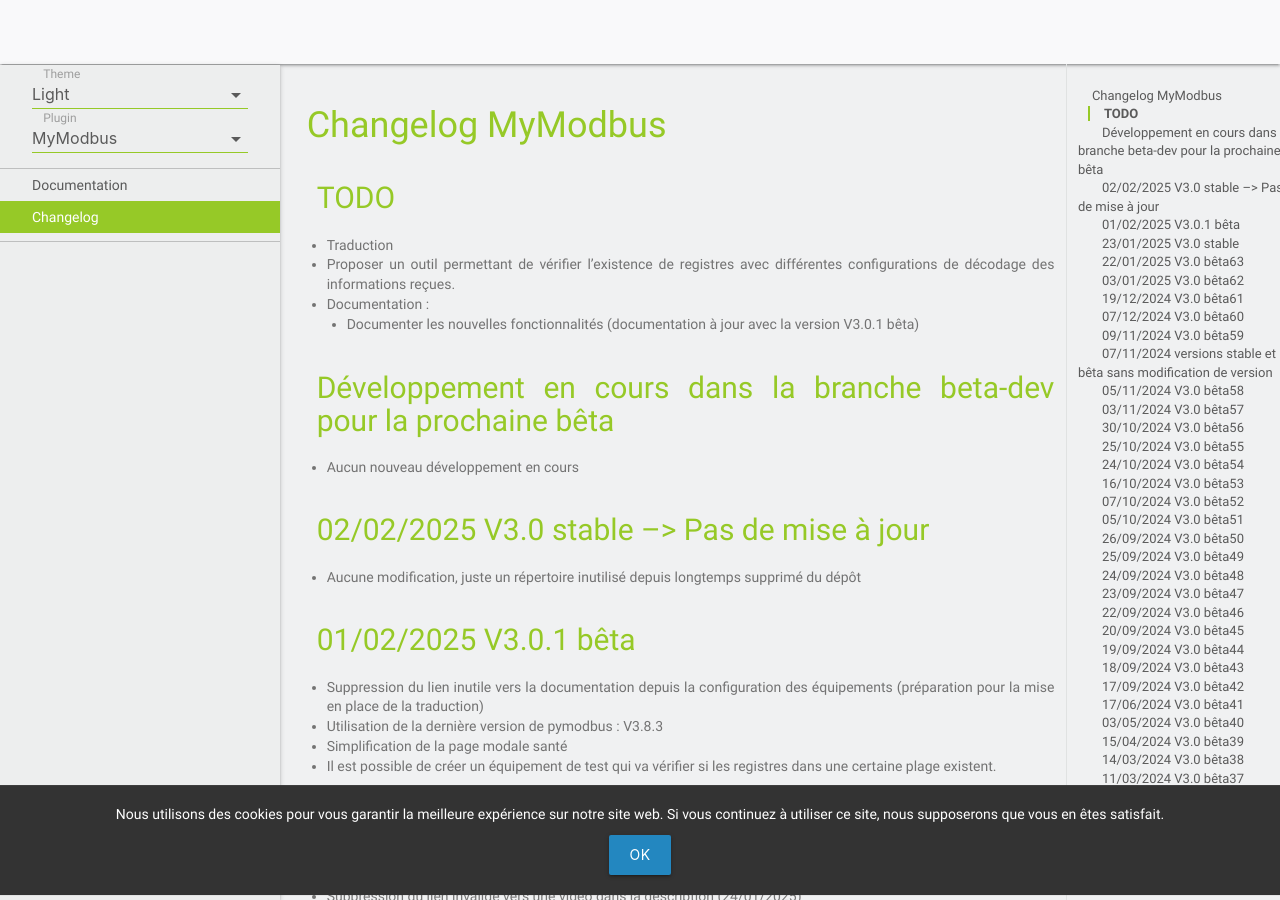
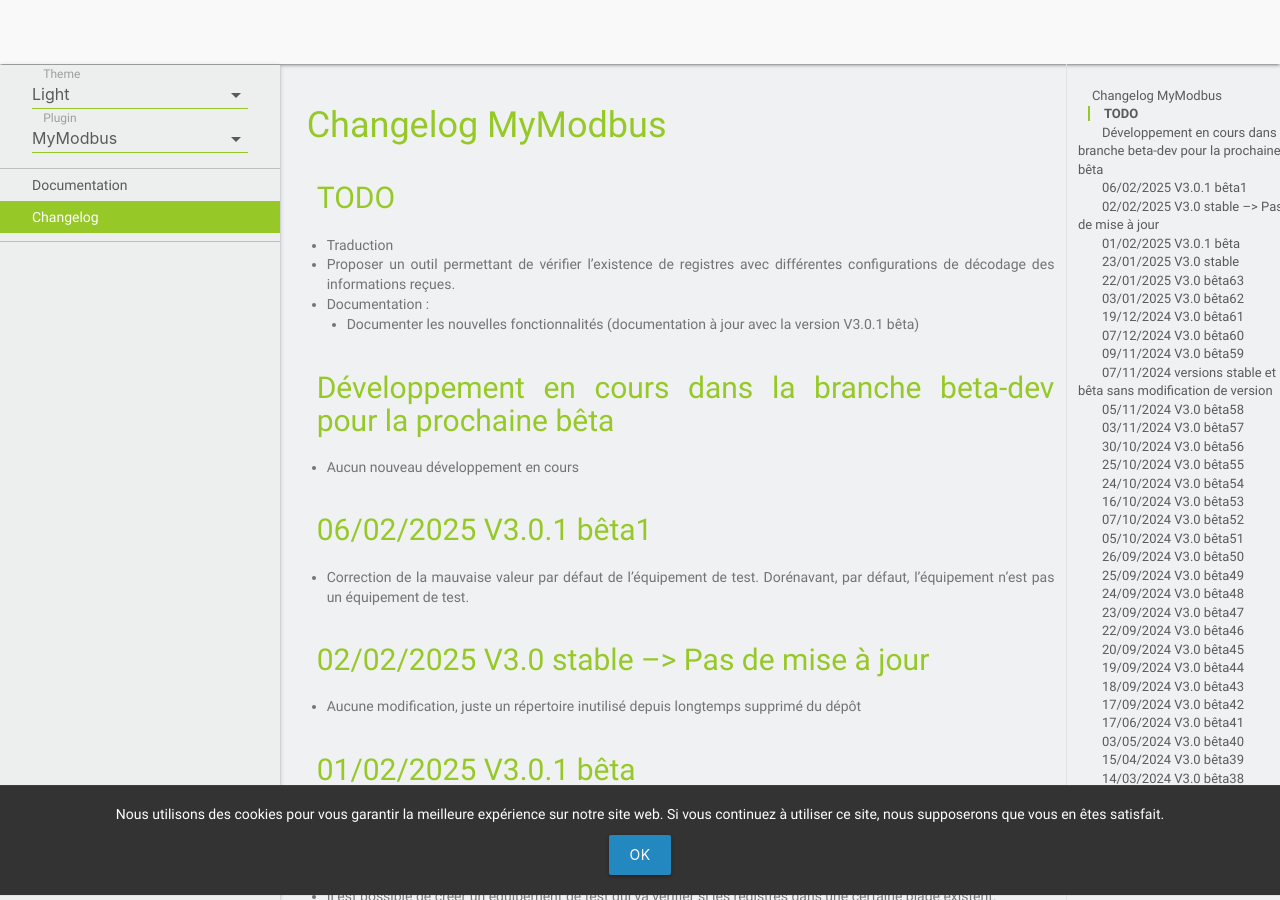
Before and after one commit to MrWaloo/jeedom-plugins-doc, a Jekyll site: the page built from docs/fr_FR/mymodbus_changelog.md, in a window 1280 px wide and 900 px high. Built offline with Jekyll 4.4.1, drawn with Linux system fonts in a browser that asks for light colours; emoji names are drawn with the system emoji font; our own code applies the rules of GitHub Pages for plain Markdown files.

Commit message:
Update mymodbus_changelog.md

```diff
--- a/docs/fr_FR/mymodbus_changelog.md
+++ b/docs/fr_FR/mymodbus_changelog.md
@@ -8,6 +8,9 @@
 
 ## Développement en cours dans la branche beta-dev pour la prochaine bêta
 - Aucun nouveau développement en cours
+
+## 06/02/2025 V3.0.1 bêta1
+- Correction de la mauvaise valeur par défaut de l'équipement de test. Dorénavant, par défaut, l'équipement n'est pas un équipement de test.
 
 ## 02/02/2025 V3.0 stable --> Pas de mise à jour
 - Aucune modification, juste un répertoire inutilisé depuis longtemps supprimé du dépôt
```
